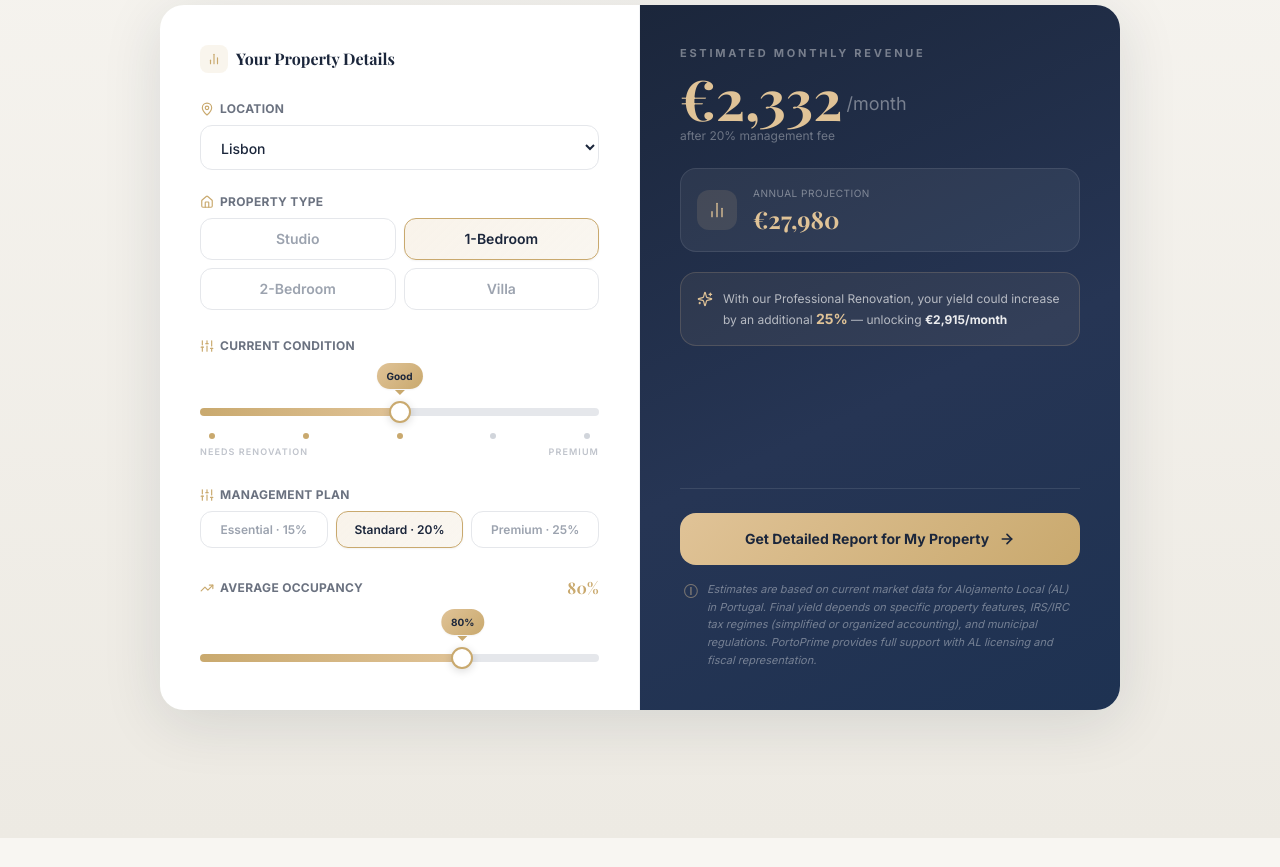
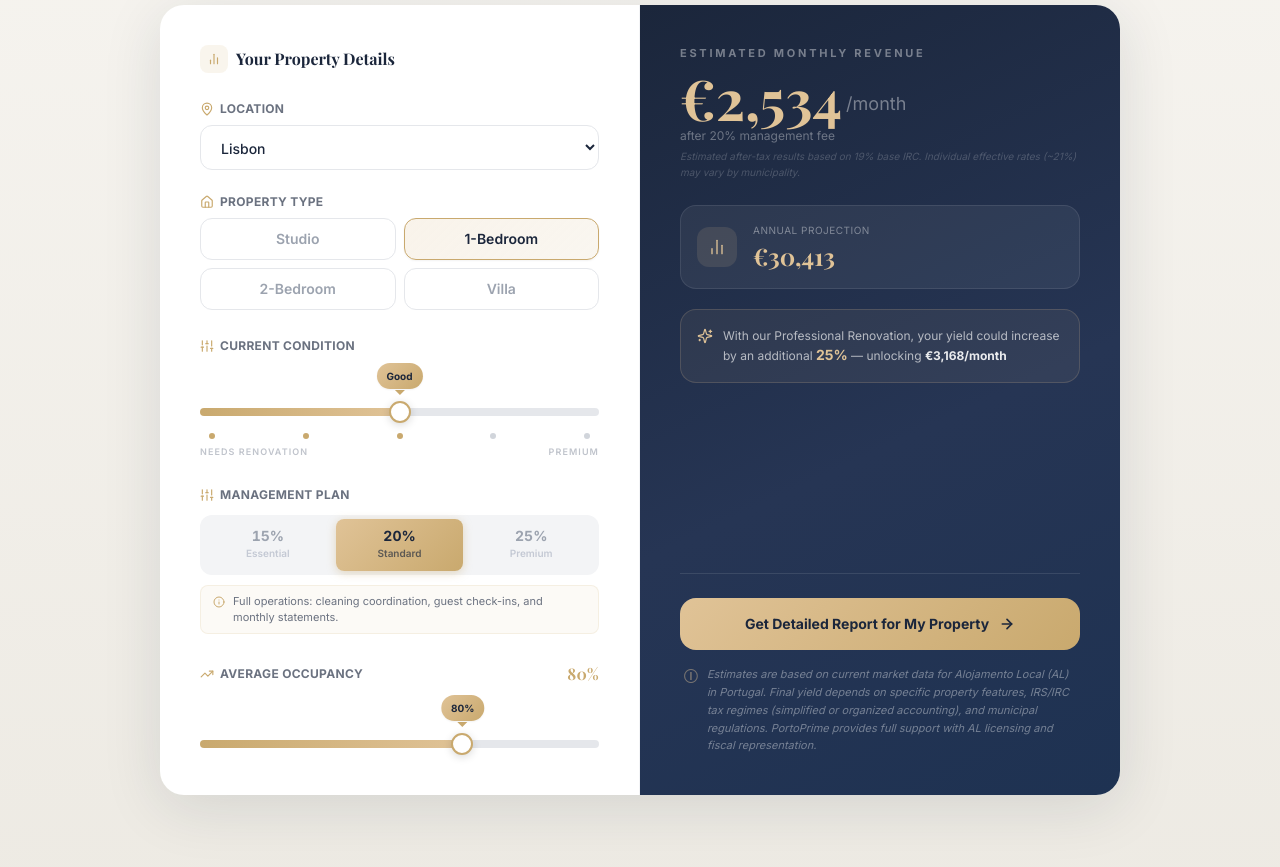
Before and after one commit to PortoPrime/PortoPrime, a Next.js app: page /en in a window 1280 px wide. Shown: the part 3180-4047 px from the top of the page. Built offline with nearby package versions, Linux system fonts and the light colour scheme; a web font is replaced by a local one.

Commit message:
Add new sections: Portfolio, FAQ, LeadMagnet, Partners

```diff
--- a/components/Calculator.tsx
+++ b/components/Calculator.tsx
@@ -23,13 +23,19 @@ const BASE_RATES: Record<string, number> = {
   villa:      300,
 };
 
-/** Condition 1 = Needs Renovation → 5 = Premium */
+/**
+ * ADR multiplier by condition (1 = Needs Renovation → 5 = Premium).
+ * Spread is intentionally wide: Premium earns ~2× a Renovation property,
+ * which reinforces the renovation upsell and reflects real market dynamics.
+ *   Condition 5 / Condition 1 = 1.30 / 0.65 = 2.0  (+100% vs renovation)
+ *   Condition 5 / Condition 3 = 1.30 / 1.00 = +30%  above market baseline
+ */
 const CONDITION_MULTIPLIERS: Record<number, number> = {
-  1: 0.70,
-  2: 0.82,
-  3: 0.92,
-  4: 1.00,
-  5: 1.10,
+  1: 0.65,   // Needs Renovation — significant ADR discount
+  2: 0.80,   // Fair             — below-market
+  3: 1.00,   // Good             — at market (reference point)
+  4: 1.15,   // Very Good        — above market
+  5: 1.30,   // Premium          — top-of-market (+100% vs Renovation)
 };
 
 const DAYS_PER_MONTH    = 30;
@@ -42,6 +48,17 @@ const FEE_RATES: Record<FeeTier, number> = {
   essential: 0.15,
   standard:  0.20,
   premium:   0.25,
+};
+
+/**
+ * Brand-name labels for tier segment buttons.
+ * These are EN-only because they are PortoPrime product names, not UI copy.
+ * Tooltip descriptions come from i18n (`tierTooltips.*`).
+ */
+const TIER_DISPLAY: Record<FeeTier, string> = {
+  essential: 'Essential',
+  standard:  'Standard',
+  premium:   'Premium',
 };
 
 // ─── Core calculation function ──────────────────────────────────────────────
@@ -165,6 +182,7 @@ export function Calculator() {
   const [condition,        setCondition]        = useState(3);         // 1–5
   const [occupancy,        setOccupancy]        = useState(80);        // 40–100 %
   const [feeTier,          setFeeTier]          = useState<FeeTier>('standard');
+  const [hoveredTier,      setHoveredTier]      = useState<FeeTier | null>(null);
 
   // ── Derived values ───────────────────────────────────────────────────────
   const monthly         = calcMonthly(selectedLocation, propertyType, condition, occupancy, feeTier);
@@ -410,34 +428,80 @@ export function Calculator() {
 
               </div>
 
-              {/* Fee tier selector ──────────────────────────────────────── */}
+              {/* Management Level selector ────────────────────────────── */}
               <div className="mb-7">
-                <label className="flex items-center gap-1.5 text-xs font-bold tracking-wide uppercase text-gray-500 mb-2">
+                <label className="flex items-center gap-1.5 text-xs font-bold tracking-wide uppercase text-gray-500 mb-3">
                   <Sliders className="w-3.5 h-3.5" style={{ color: '#C9A96E' }} />
                   {t('feeTierLabel')}
                 </label>
-                <div className="grid grid-cols-3 gap-2">
-                  {(['essential', 'standard', 'premium'] as const).map((tier) => (
+
+                {/* ── iOS-style segment control ── */}
+                <div
+                  className="flex rounded-xl p-1 gap-1"
+                  style={{ background: '#F3F4F6' }}
+                  role="radiogroup"
+                  aria-label={t('feeTierLabel')}
+                >
+                  {(['essential', 'standard', 'premium'] as const).map((tier) => {
+                    const isActive = feeTier === tier;
+                    return (
                       <button
                         key={tier}
                         type="button"
+                        role="radio"
+                        aria-checked={isActive}
                         onClick={() => setFeeTier(tier)}
-                      className={`
-                        py-2.5 px-2 rounded-xl text-xs font-semibold text-center
-                        border transition-all duration-200 leading-tight
-                        ${feeTier === tier
-                          ? 'text-[#1B263B] border-[#C9A96E] shadow-sm'
-                          : 'text-gray-400 border-gray-200 hover:border-gray-300 hover:text-gray-600'
-                        }
-                      `}
-                      style={feeTier === tier
-                        ? { background: 'linear-gradient(135deg, rgba(224,195,151,0.20), rgba(201,169,110,0.10))' }
-                        : {}
-                      }
+                        onMouseEnter={() => setHoveredTier(tier)}
+                        onMouseLeave={() => setHoveredTier(null)}
+                        onFocus={() => setHoveredTier(tier)}
+                        onBlur={() => setHoveredTier(null)}
+                        className="flex-1 flex flex-col items-center justify-center py-2.5 rounded-lg transition-all duration-200 outline-none focus-visible:ring-2 focus-visible:ring-[#C9A96E]/50"
+                        style={isActive ? {
+                          background:  'linear-gradient(135deg, #E0C397 0%, #C9A96E 100%)',
+                          boxShadow:   '0 2px 10px rgba(201,169,110,0.40)',
+                        } : {
+                          background: 'transparent',
+                        }}
                       >
-                      {t(`tiers.${tier}`)}
+                        {/* Percentage — the "price" anchor */}
+                        <span
+                          className="text-sm font-bold tabular-nums leading-none"
+                          style={{ color: isActive ? '#1B263B' : '#9CA3AF' }}
+                        >
+                          {Math.round(FEE_RATES[tier] * 100)}%
+                        </span>
+                        {/* Product name */}
+                        <span
+                          className="text-[10px] mt-0.5 font-semibold"
+                          style={{ color: isActive ? 'rgba(27,38,59,0.65)' : '#C4C9D4' }}
+                        >
+                          {TIER_DISPLAY[tier]}
+                        </span>
                       </button>
-                  ))}
+                    );
+                  })}
+                </div>
+
+                {/* ── Live description — updates on hover; defaults to active tier ── */}
+                <div
+                  className="mt-2.5 flex items-start gap-2 px-3 py-2 rounded-lg transition-all duration-200"
+                  style={{
+                    background: 'rgba(201,169,110,0.06)',
+                    border:     '1px solid rgba(201,169,110,0.14)',
+                    minHeight:  '40px',
+                  }}
+                >
+                  <Info
+                    className="w-3 h-3 flex-shrink-0"
+                    style={{ color: '#C9A96E', marginTop: '2px' }}
+                    strokeWidth={2}
+                  />
+                  <p
+                    className="text-[11px] leading-snug"
+                    style={{ color: '#6B7280' }}
+                  >
+                    {t(`tierTooltips.${hoveredTier ?? feeTier}`)}
+                  </p>
                 </div>
               </div>
 
@@ -556,9 +620,18 @@ export function Calculator() {
                     </span>
                     <span className="text-lg text-white/40 mb-2">{t('perMonth')}</span>
                   </div>
-                  <p className="text-xs text-white/35 mb-6">
+                  {/* After-fees label + IRC tax context, grouped as one block */}
+                  <div className="mb-6">
+                    <p className="text-xs mb-1" style={{ color: 'rgba(255,255,255,0.35)' }}>
                       {t('afterFees', { fee: Math.round(FEE_RATES[feeTier] * 100) })}
                     </p>
+                    <p
+                      className="text-[10px] leading-relaxed"
+                      style={{ color: 'rgba(255,255,255,0.20)', fontStyle: 'italic' }}
+                    >
+                      {t('taxNote')}
+                    </p>
+                  </div>
 
                   {/* Annual projection card */}
                   <div
--- a/messages/de.json
+++ b/messages/de.json
@@ -202,7 +202,13 @@
       "essential": "Basis · 15%",
       "standard": "Standard · 20%",
       "premium": "Premium · 25%"
-    }
+    },
+    "tierTooltips": {
+      "essential": "Online-Buchung & dynamische Preisgestaltung. Betrieb vor Ort liegt beim Eigentümer.",
+      "standard": "Vollständiger Betrieb: Reinigung, Gäste-Check-in und monatliche Abrechnungen.",
+      "premium": "Sorgloser Besitz. Steuerliche Vertretung, rechtliche Compliance & Instandhaltung inklusive."
+    },
+    "taxNote": "Geschätzte Ergebnisse nach Steuern auf Basis von 19% IRC-Grundsteuersatz. Individuelle Effektivsätze (~21%) können je nach Gemeinde variieren."
   },
   "footer": {
     "tagline": "Premium-Immobilienverwaltung für Investoren, die Ergebnisse fordern.",
--- a/messages/en.json
+++ b/messages/en.json
@@ -202,7 +202,13 @@
       "essential": "Essential · 15%",
       "standard": "Standard · 20%",
       "premium": "Premium · 25%"
-    }
+    },
+    "tierTooltips": {
+      "essential": "Online booking & dynamic pricing. Owner handles on-site operations.",
+      "standard": "Full operations: cleaning coordination, guest check-ins, and monthly statements.",
+      "premium": "Hands-free ownership. Tax representation, legal compliance & maintenance included."
+    },
+    "taxNote": "Estimated after-tax results based on 19% base IRC. Individual effective rates (~21%) may vary by municipality."
   },
   "footer": {
     "tagline": "Premium property management for investors who demand results.",
--- a/messages/es.json
+++ b/messages/es.json
@@ -202,7 +202,13 @@
       "essential": "Esencial · 15%",
       "standard": "Estándar · 20%",
       "premium": "Premium · 25%"
-    }
+    },
+    "tierTooltips": {
+      "essential": "Reservas online y precios dinámicos. La operativa in situ es responsabilidad del propietario.",
+      "standard": "Gestión completa: coordinación de limpieza, check-ins y extractos mensuales.",
+      "premium": "Propiedad sin preocupaciones. Representación fiscal, cumplimiento legal y mantenimiento incluidos."
+    },
+    "taxNote": "Resultados estimados después de impuestos basados en el tipo IRC base del 19%. Los tipos efectivos individuales (~21%) pueden variar según el municipio."
   },
   "footer": {
     "tagline": "Gestión inmobiliaria premium para inversores que exigen resultados.",
--- a/messages/fr.json
+++ b/messages/fr.json
@@ -202,7 +202,13 @@
       "essential": "Essentiel · 15%",
       "standard": "Standard · 20%",
       "premium": "Premium · 25%"
-    }
+    },
+    "tierTooltips": {
+      "essential": "Réservations en ligne & tarification dynamique. L'exploitation sur place reste à la charge du propriétaire.",
+      "standard": "Gestion complète : coordination du nettoyage, check-ins des hôtes et relevés mensuels.",
+      "premium": "Propriété sans contrainte. Représentation fiscale, conformité légale et maintenance incluses."
+    },
+    "taxNote": "Résultats estimés après impôts basés sur un taux IRC de base de 19%. Les taux effectifs individuels (~21%) peuvent varier selon la municipalité."
   },
   "footer": {
     "tagline": "Gestion immobilière premium pour les investisseurs qui exigent des résultats.",
--- a/messages/it.json
+++ b/messages/it.json
@@ -202,7 +202,13 @@
       "essential": "Essenziale · 15%",
       "standard": "Standard · 20%",
       "premium": "Premium · 25%"
-    }
+    },
+    "tierTooltips": {
+      "essential": "Prenotazioni online e tariffazione dinamica. La gestione operativa rimane a carico del proprietario.",
+      "standard": "Gestione completa: pulizie, check-in degli ospiti e rendiconti mensili.",
+      "premium": "Proprietà senza pensieri. Rappresentanza fiscale, conformità legale e manutenzione incluse."
+    },
+    "taxNote": "Risultati stimati al netto delle imposte basati sull'aliquota IRC base del 19%. Le aliquote effettive individuali (~21%) possono variare per comune."
   },
   "footer": {
     "tagline": "Gestione immobiliare premium per investitori che pretendono risultati.",
--- a/messages/pt.json
+++ b/messages/pt.json
@@ -202,7 +202,13 @@
       "essential": "Essencial · 15%",
       "standard": "Standard · 20%",
       "premium": "Premium · 25%"
-    }
+    },
+    "tierTooltips": {
+      "essential": "Reservas online e preços dinâmicos. Operações no local a cargo do proprietário.",
+      "standard": "Operações completas: limpeza, check-ins e extractos mensais.",
+      "premium": "Gestão total sem preocupações. Representação fiscal, conformidade legal e manutenção incluídas."
+    },
+    "taxNote": "Resultados estimados após impostos com base na taxa IRC de 19%. Taxas efectivas individuais (~21%) podem variar por município."
   },
   "footer": {
     "tagline": "Gestão premium de imóveis para investidores que exigem resultados.",
--- a/messages/ru.json
+++ b/messages/ru.json
@@ -202,7 +202,13 @@
       "essential": "Базовый · 15%",
       "standard": "Стандарт · 20%",
       "premium": "Премиум · 25%"
-    }
+    },
+    "tierTooltips": {
+      "essential": "Онлайн-бронирование и динамическое ценообразование. Операционные задачи — на владельце.",
+      "standard": "Полное управление: уборка, заселение гостей, ежемесячные отчёты.",
+      "premium": "Управление «под ключ». Налоговое представительство, правовое соответствие и обслуживание включены."
+    },
+    "taxNote": "Расчётные результаты после налогов на основе базовой ставки IRC 19%. Индивидуальные эффективные ставки (~21%) могут варьироваться в зависимости от муниципалитета."
   },
   "footer": {
     "tagline": "Премиальное управление недвижимостью для инвесторов, которые требуют результатов.",
```
Also changed, not shown: 2 other files (tests, documents, lock files or other folders). Lines whose indentation alone changed are shown as unchanged.
